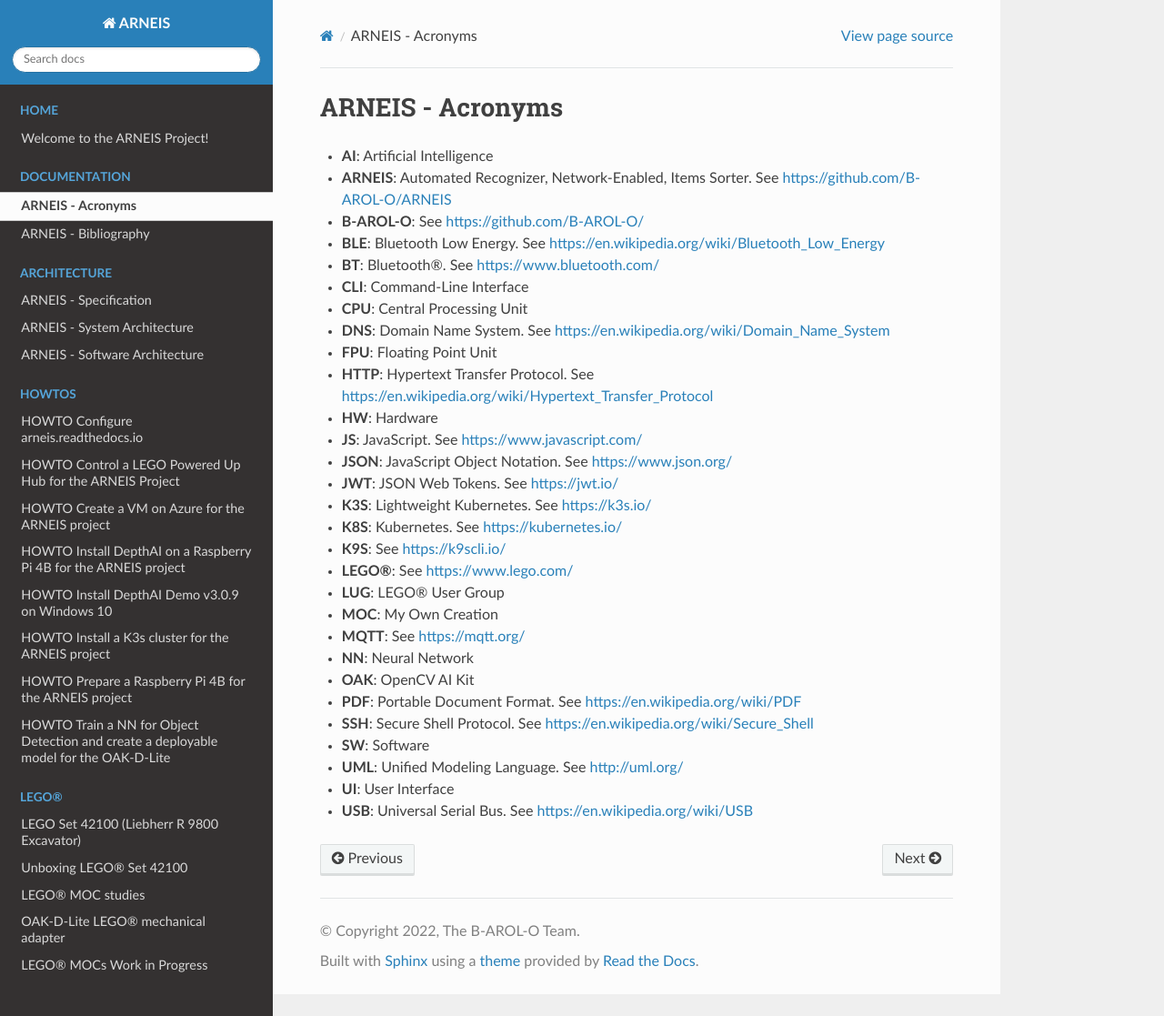
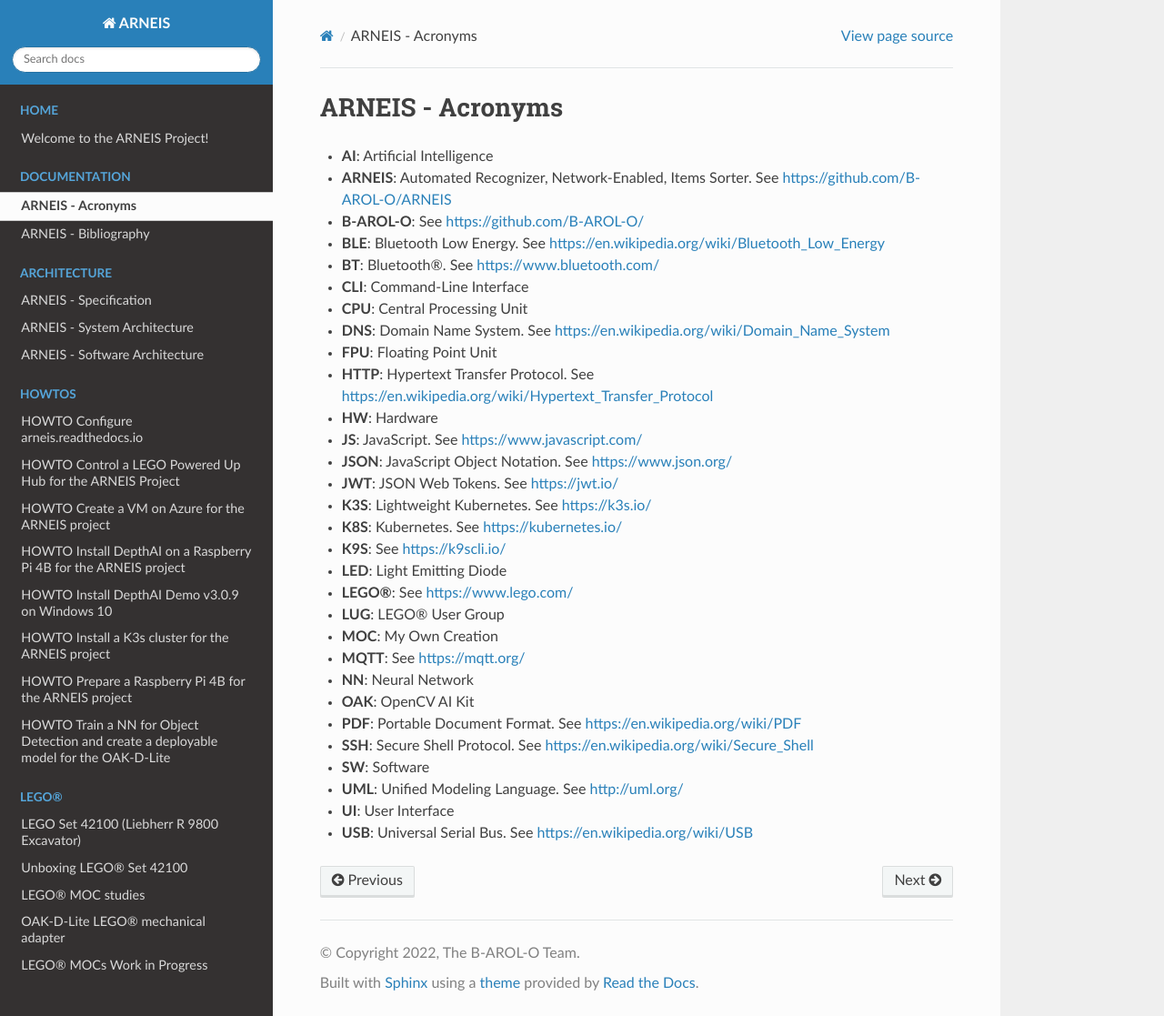
Before and after one commit to B-AROL-O/ARNEIS, a Sphinx documentation site: the page built from docs/acronyms.md, in a window 1280 px wide and 1117 px high. Shown: the whole window at 91% size. Built offline with Sphinx 7.4.7 and the Read the Docs theme 2.0.0, drawn with Linux system fonts in a browser that asks for light colours.

```diff
--- a/docs/acronyms.md
+++ b/docs/acronyms.md
@@ -17,6 +17,7 @@
 * **K3S**: Lightweight Kubernetes. See <https://k3s.io/>
 * **K8S**: Kubernetes. See <https://kubernetes.io/>
 * **K9S**: See <https://k9scli.io/>
+* **LED**: Light Emitting Diode
 * **LEGO&reg;**: See <https://www.lego.com/>
 * **LUG**: LEGO&reg; User Group
 * **MOC**: My Own Creation
```
